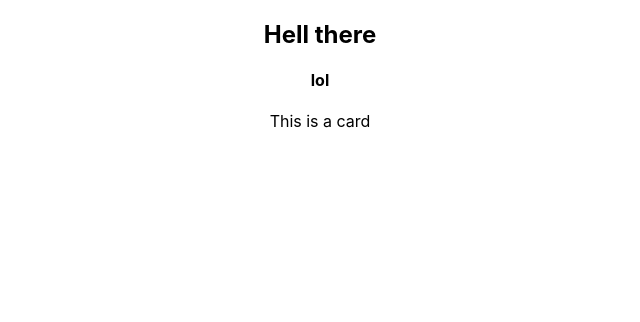
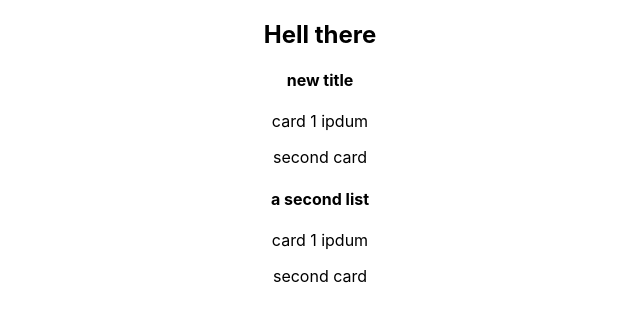
Before and after one commit to safwbdev/trellone, a React (Create React App) app: page / in a window 1280 px wide. Shown: the top 322 px of the page, without its empty margins (320-960 px from the left). Built offline with nearby package versions, Linux system fonts and the light colour scheme.

Commit message:
- create reducers - update layout

```diff
--- a/src/components/App.js
+++ b/src/components/App.js
@@ -1,14 +1,22 @@
-import React from 'react';
+import React, { Component } from 'react';
 import './../App.css';
 import List from './List'
+import { connect } from 'react-redux'
 
-function App() {
-  return (
-    <div className="App">
-      <h2>Hell there</h2>
-      <List title="lol"/>
-    </div>
-  );
+class App extends Component{
+  render(){
+    const { lists } = this.props;
+
+    return (
+      <div className="App">
+        <h2>Hell there</h2>
+          { lists.map(list => <List title={list.title} cards={list.cards} />)}
+      </div>
+    );
+  }
 }
+const mapStateToProps = state => ({
+  lists: state.lists
+});
 
-export default App;
+export default connect(mapStateToProps)(App);
--- a/src/components/Card.js
+++ b/src/components/Card.js
@@ -1,9 +1,9 @@
 import React from 'react'
 
-const Card = () => {
+const Card = ({text}) => {
     return(
         <div>
-            <p>This is a card</p>
+            <p>{text}</p>
         </div>
     )
 }
--- a/src/components/List.js
+++ b/src/components/List.js
@@ -1,10 +1,15 @@
 import React from 'react'
 import Card from './Card'
-const List = ({title}) => {
+
+const List = ({ title, cards }) => {
     return(
         <div>
             <h4>{title}</h4>
-            <Card />
+            {cards.map(card => (
+                <Card text={card.text} />
+
+            )
+            )}
         </div>
     )
 }
--- a/src/reducers/index.js
+++ b/src/reducers/index.js
@@ -1,3 +1,6 @@
 import { combineReducers } from "redux";
+import listReducer from './listReducer'
 
-export default combineReducers({})
+export default combineReducers({
+    lists: listReducer
+})
--- /dev/null
+++ b/src/reducers/listReducer.js
@@ -0,0 +1,39 @@
+const initialState = [
+    {
+        title: "new title",
+        id: 0,
+        cards: [
+            {
+                id:0,
+                text: "card 1 ipdum"
+            },
+            {
+                id:1,
+                text: "second card"
+            }
+        ]
+    },
+    {
+        title: "a second list ",
+        id: 0,
+        cards: [
+            {
+                id:0,
+                text: "card 1 ipdum"
+            },
+            {
+                id:1,
+                text: "second card"
+            }
+        ]
+    }
+]
+
+const listReducer = (state = initialState, action) => {
+    switch(action.type){
+        default:
+            return state;
+    }
+}
+
+export default listReducer;
--- a/src/store/index.js
+++ b/src/store/index.js
@@ -1,7 +1,8 @@
 import { createStore } from "redux"
+import rootReducer from "../reducers"
 
-const reducer = () => {};
+// const reducer = () => {};
 
-const store = createStore(reducer);
+const store = createStore(rootReducer);
 
-export default store
+export default store;
```
